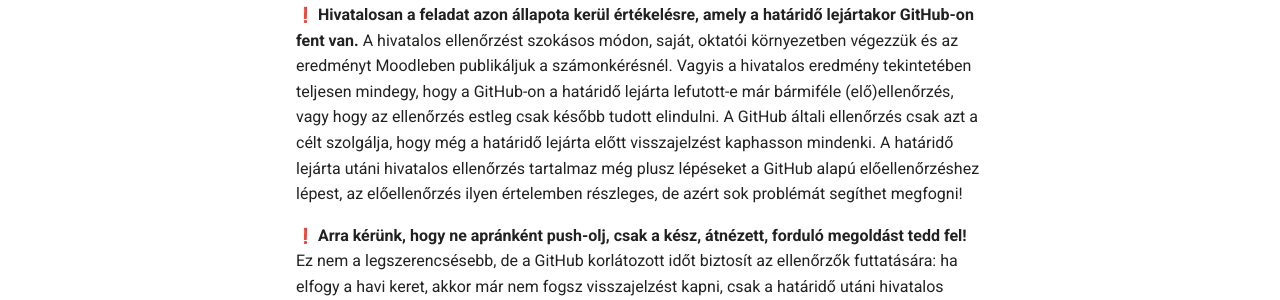
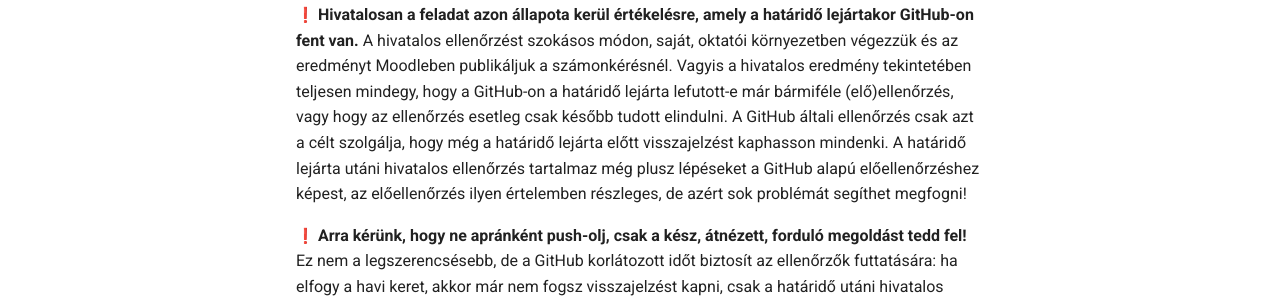
Before and after one commit to bmeviauab00/szoftvertechnikak, an MkDocs documentation site: the page built from docs/hazi/eloellenorzes-ertekeles/index.md, in a window 1280 px wide and 900 px high. Shown: the part 488-788 px from the top of the window. Built offline with MkDocs 1.6.1 and Material for MkDocs 9.7.7, drawn with Linux system fonts in a browser that asks for light colours; emoji names are drawn with the system emoji font; comment, search, counter and statistics services are not loaded.

Commit message:
Typo fixek

```diff
--- a/docs/hazi/eloellenorzes-ertekeles/index.md
+++ b/docs/hazi/eloellenorzes-ertekeles/index.md
@@ -2,7 +2,7 @@
 
 Minden egyes alkalommal, miután a GitHub-ra push-oltál kódot, a GitHub-on automatikusan lefut a feltöltött kód (elő)ellenőrzése, és meg lehet nézni a kimenetét! Az ellenőrzőt maga a GitHub futtatja. A push-t követően a feladat egy várakozási sorba kerül, majd adott idő után lefutnak az ellenőrző tesztek. Azt nem lehet tudni, mennyi ez az idő, a GitHub-on múlik. Amikor csak egy-két feladat van a sorban a szervezetre (ez nálunk a tárgy), akkor a tapasztalatok alapján az ellenőrzés 1-2 percen belül elindul. De ha a tárgy alatt egyszerre sokan kezdik majd feltölteni a megoldást, akkor ez jó eséllyel belassul. Nem érdemes ezért sem az utolsó pillanatra hagyni a beadást: lehet, hogy ekkor a késleltetések miatt már nem kapsz esetleg időben visszajelzést.
 
-:exclamation: **Hivatalosan a feladat azon állapota kerül értékelésre, amely a határidő lejártakor GitHub-on fent van.** A hivatalos ellenőrzést szokásos módon, saját, oktatói környezetben végezzük és az eredményt Moodleben publikáljuk a számonkérésnél. Vagyis a hivatalos eredmény tekintetében teljesen mindegy, hogy a GitHub-on a határidő lejárta lefutott-e már bármiféle (elő)ellenőrzés, vagy hogy az ellenőrzés estleg csak később tudott elindulni. A GitHub általi ellenőrzés csak azt a célt szolgálja, hogy még a határidő lejárta előtt visszajelzést kaphasson mindenki. A határidő lejárta utáni hivatalos ellenőrzés tartalmaz még plusz lépéseket a GitHub alapú előellenőrzéshez lépest, az előellenőrzés ilyen értelemben részleges, de azért sok problémát segíthet megfogni!
+:exclamation: **Hivatalosan a feladat azon állapota kerül értékelésre, amely a határidő lejártakor GitHub-on fent van.** A hivatalos ellenőrzést szokásos módon, saját, oktatói környezetben végezzük és az eredményt Moodleben publikáljuk a számonkérésnél. Vagyis a hivatalos eredmény tekintetében teljesen mindegy, hogy a GitHub-on a határidő lejárta lefutott-e már bármiféle (elő)ellenőrzés, vagy hogy az ellenőrzés esetleg csak később tudott elindulni. A GitHub általi ellenőrzés csak azt a célt szolgálja, hogy még a határidő lejárta előtt visszajelzést kaphasson mindenki. A határidő lejárta utáni hivatalos ellenőrzés tartalmaz még plusz lépéseket a GitHub alapú előellenőrzéshez képest, az előellenőrzés ilyen értelemben részleges, de azért sok problémát segíthet megfogni!
 
 :exclamation: **Arra kérünk, hogy ne apránként push-olj, csak a kész, átnézett, forduló megoldást tedd fel!** Ez nem a legszerencsésebb, de a GitHub korlátozott időt biztosít az ellenőrzők futtatására: ha elfogy a havi keret, akkor már nem fogsz visszajelzést kapni, csak a határidő utáni hivatalos ellenőrzés kimenetét kapja meg mindenki.
 
```
Also changed, not shown: docs/hazi/hf-folyamat/index.md (+5 -5 lines).
